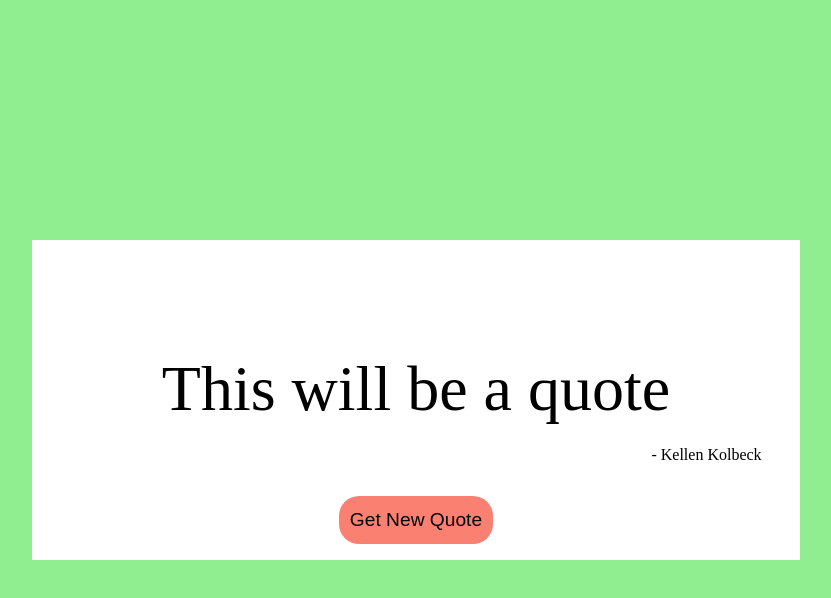
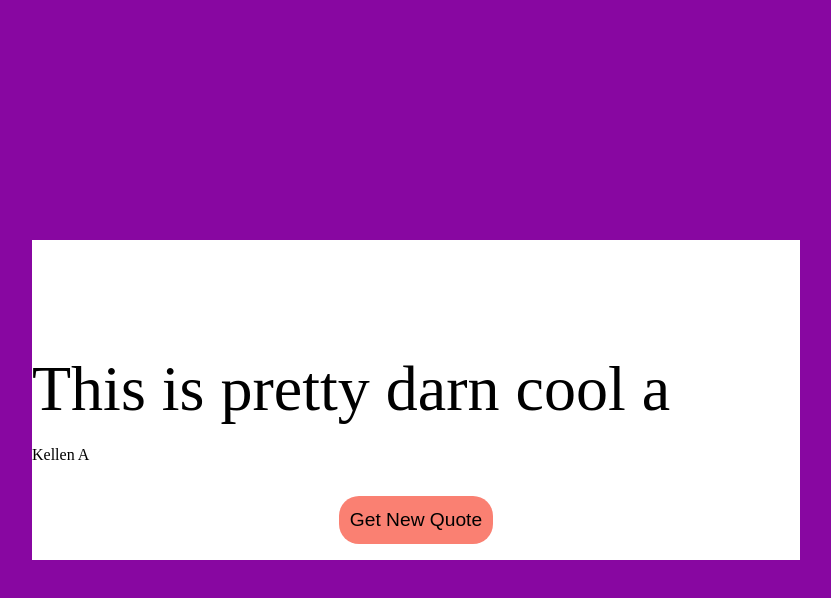
Before and after one commit to KellenKolbeck/randomQuoteGenerator, a plain HTML site: page index.html in a window 1280 px wide. Both pictures are taken after a click on the button "Get New Quote". Shown: the whole page, without its empty margins (224-1055 px from the left). Drawn offline with nearby package versions, Linux system fonts and the light colour scheme.

Commit message:
Add JS code to have random quote with random background color appear when get quote button is pushed

```diff
--- a/app.js
+++ b/app.js
@@ -1,26 +1,37 @@
-var quotes = {
-	{quote: "111", author: "Kellen Kolbeck"};
-	{quote: "222", author: "Kellen Kolbeck"};
-	{quote: "333", author: "Kellen Kolbeck"};
-	{quote: "444", author: "Kellen Kolbeck"};
-	{quote: "555", author: "Kellen Kolbeck"};
-	{quote: "666", author: "Kellen Kolbeck"};
-	{quote: "777", author: "Kellen Kolbeck"};
-	{quote: "888", author: "Kellen Kolbeck"};
-	{quote: "999", author: "Kellen Kolbeck"};
-}
+var quotes = [
+    {quote: "This is pretty darn cool a", author: "Kellen A"},
+    {quote: "This is pretty dang cool b ", author: "Kellen b"},
+    {quote: "This is pretty damn cool c ", author: "Kellen c"},
+    {quote: "This is pretty darn tootin d ", author: "Kellen d"},
+    {quote: "This is pretty freakin e ", author: "Kellen e"},
+    {quote: "This is pretty funkin f ", author: "Kellen f"},
+    {quote: "This is pretty wicked g ", author: "Kellen g"},
+    {quote: "This is pretty h", author: "Kellen h"},
+    {quote: "This is pretty i", author: "Kellen i"},
+];
 
 var getRandomQuote = {
 
-	init: function() {
-		this.clickButton();
-	}
+    init: function() {
+        this.colorChange();
+        this.getQuote();
+    },
 
-	clickButton: function() {
-		$("get-quote-button").on('click', function() {
+    colorChange: function() {
+        $(".get-quote-button").on('click', function() {
+                var randomColor = '#' + Math.floor(Math.random() * 16777215).toString(16);
+                $(".container").css("background-color", randomColor);
+            });
+    },
 
+    getQuote: function() {
+        $(".get-quote-button").on("click", function() {
+            var randomNum = Math.floor(Math.random() * quotes.length);
+            var randomQuote = quotes[randomNum].quote;
+            $(".quote").html(randomQuote);
+            $(".author").html(quotes[randomNum].author);
+        });
+    }
+};
 
-
-		}
-	});
-}
+getRandomQuote.init();
--- a/index.html
+++ b/index.html
@@ -1,9 +1,11 @@
 <!DOCTYPE html>
 <html>
+
 <head>
 	<title>Quotes on Quotes</title>
 	<link rel="stylesheet" type="text/css" href="main.css">
 </head>
+
 <body>
 	<div class="container">
 		<div class="paper">
@@ -13,9 +15,11 @@
 			<div class="author">
 				<p>- Kellen Kolbeck</p>
 			</div>
-			<button class="get-quote-button" type="submit">Get New Quote</button>
+			<button class="get-quote-button">Get New Quote</button>
 		</div>
 	</div>
-<script type="text/javascript" src="app.js"></script>
+	<script src="https://ajax.googleapis.com/ajax/libs/jquery/2.2.4/jquery.min.js"></script>
+	<script type="text/javascript" src="app.js"></script>
 </body>
+
 </html>
--- a/style.scss
+++ b/style.scss
@@ -8,12 +8,10 @@ html, body{
 	position: absolute;
 	height: 100%;
 	width: 100%;
-	background-color: lightgreen;
 }
 
 .paper{
 	position: absolute;
-	background-color: white;
 	width: 60%;
 	height: 40%;
 	top: 30%;
```
Also changed, not shown: main.css, 1 other file.
